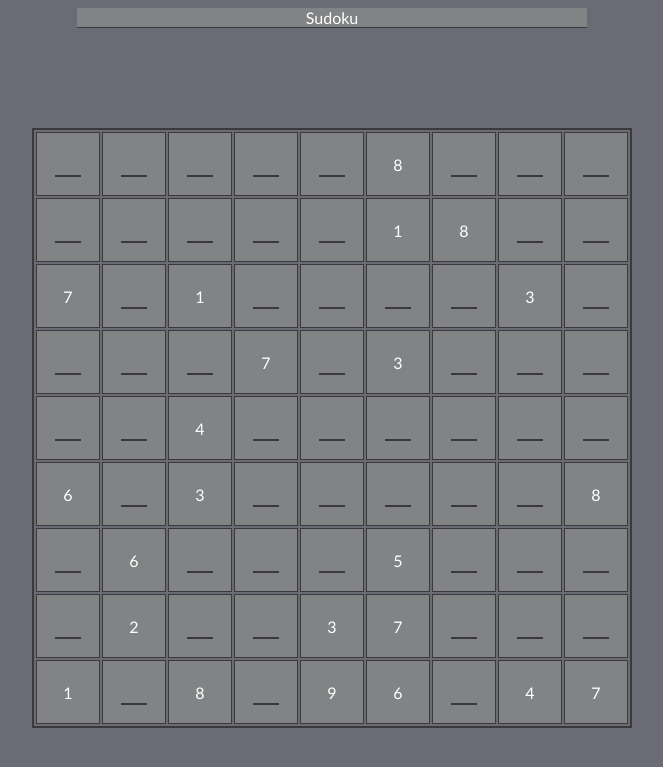
After one commit to guimendiacastro/Django-Assingment-2-, a Django app: page /sudoku in a window 1280 px wide. The commit adds this page. Shown: the top 767 px of the page, without its empty margins (308-971 px from the left). Run offline with Django 4.2, Linux system fonts and the light colour scheme.

Commit message:
adding basic sudoku

```diff
--- a/Assi2/static/searchstyle.css
+++ b/Assi2/static/searchstyle.css
@@ -17,9 +17,10 @@ body{
 }
 
 .board-container{
-    width: 330px;
-    height: 330px;
+    width: 500px;
+    height: 500px;
     margin-bottom: 30px;
+    text-align: center;
 }
 
 
--- /dev/null
+++ b/Assi2/static/sudApp.js
@@ -0,0 +1,61 @@
+const sudTable = document.getElementById("sudGrid")
+
+
+
+const nums ="123456789"
+
+function splitArray(arr, len){
+    var chunks  =[], i = 0, n = arr.length;
+    while(i<n) {
+        console.log(arr.slice(i,i+len))
+        chunks.push(arr.slice(i,i += len));
+    }
+    console.log(chunks)
+    return chunks
+}
+
+var useGrid = document.getElementById('gridNums').innerHTML
+useGrid = Array.from(useGrid)
+console.log(useGrid)
+useGrid.shift()
+useGrid.pop()
+console.log(useGrid)
+useGrid = splitArray(useGrid,9)
+console.log(useGrid)
+
+useGrid.forEach((row, rowNum) => {
+    console.log('hello')
+    const rowElement = document.createElement('tr')
+    if(rowNum%3 == 0 ){
+        rowElement.style.borderBottomWidth = '3px'
+    }
+    rowElement.setAttribute('id', 'Row-' + rowNum)
+    rowElement.classList.add('row')
+    row.forEach((column,columnNum) => {
+        console.log('fbogisbj')
+        const boxElement = document.createElement('td')
+        boxElement.setAttribute('id','Row-' + rowNum + '-column-' + columnNum)
+        boxElement.style.backgroundColor = '#818384'
+        if(useGrid[rowNum][columnNum] == " "){
+            console.log("hey")
+            const inputSpace = document.createElement('input');
+            inputSpace.setAttribute('id','input-'+rowNum+'-'+columnNum)
+            inputSpace.classList.add('inpSpa')
+            inputSpace.setAttribute('useNum',rowNum+columnNum)
+            inputSpace.setAttribute('type','text')
+            console.log(inputSpace)
+            boxElement.appendChild(inputSpace)        }else{
+                boxElement.innerText = useGrid[rowNum][columnNum]
+            }
+        boxElement.classList.add('boxes')
+        rowElement.append(boxElement)
+        console.log(boxElement.id)
+        console.log(rowElement)
+        boxElement.classList.add('boxes')
+        rowElement.append(boxElement)
+        console.log(boxElement.id)
+        console.log(rowElement)
+    })
+    console.log(rowElement.id)
+    sudTable.append(rowElement)
+})
--- /dev/null
+++ b/Assi2/static/sudStyle.css
@@ -0,0 +1,56 @@
+* {
+    color: #ffffff;
+    font-family: 'Trebuchet MS', 'Lucida Sans Unicode', 'Lucida Grande', 'Lucida Sans', Arial, sans-serif;
+}
+
+
+body{
+    background-color: #6a6b74;
+}
+
+.game-container {
+    height: 90vh;
+    display: flex;
+    flex-direction: column;
+    justify-content: space-between;
+    align-items: center;
+}
+
+
+.title-container{
+    text-align: center;
+    width: 510px;
+    border-bottom: solid 1px #3a3a3c;
+    background-color: #818384;
+}
+
+.sudGrid{
+    height: 600px;
+    width: 600px;
+    border: 2px solid #3a3a3c;
+}
+
+td{
+    width: 20px;
+    height: 30px;
+    text-align: center;
+    border: 1px solid #3a3a3c;
+    font-size: 10;
+
+}
+
+.hideChar{
+    display: none;
+    color: #818384;
+}
+
+.inpSpa{
+    width: 22px;
+    height: 22px;
+    background-color: #818384;
+    font-size: large;
+    text-align: center;
+    outline:0;
+    border-width: 0 0 2px;
+    border-color: #3a3a3c;
+}
--- /dev/null
+++ b/Assi2/templates/sudoku.html
@@ -0,0 +1,26 @@
+{% load static %}
+<!DOCTYPE html>
+<html lang="en">
+<head>
+    <meta charset="UTF-8">
+    <meta http-equiv="X-UA-Compatible" content="IE=edge">
+    <meta name="viewport" content="width=device-width, initial-scale=1.0">
+    <link rel="stylesheet" href="{% static 'sudStyle.css' %}"/>
+    <script src = "{% static 'sudApp.js' %}"defer></script>
+    <script src="http://ajax.googleapis.com/ajax/libs/jquery/3.4.1/jquery.min.js"></script>
+
+    <title>Sudoku</title>
+</head>
+<body>
+    <div class="game-container">
+        <div class="title-container">
+            Sudoku
+        </div>
+        <div class = "table container">
+            <table id = "sudGrid" class="sudGrid">
+            </table>
+        </div>
+    </div>
+</body>
+<div id = 'gridNums' class = 'hideChar'> {{ gridString }} </div>
+</html>
--- a/Assi2/wordle/urls.py
+++ b/Assi2/wordle/urls.py
@@ -9,5 +9,6 @@ urlpatterns = [
     path('add', views.add, name = 'add'),
     path('add2', views.add2, name = 'add2'),
     path('out', AjaxHandlerView1.as_view()),
-    path('search', views.word, name = 'word')
+    path('search', views.word, name = 'word'),
+    path('sudoku', views.sudoku, name = 'sudoku')
 ]
--- a/Assi2/wordle/views.py
+++ b/Assi2/wordle/views.py
@@ -8,6 +8,7 @@ from wordle.words import all, answers
 import random
 from wordle.wordbank import wordToUse
 from itertools import chain
+from random import shuffle
 # Create your views here.
 
 def home(request):
@@ -111,6 +112,7 @@ def word(request):
     print(boardset)
     print(searchWord,'!')
     boardset = list(chain.from_iterable(boardset))
+    print(boardset)
     boardset = ''.join([str(char) for char in boardset])
     return render(request, 'wordpage.html', {'boardSet': boardset, 'searchWords': searchWord})
 
@@ -199,3 +201,87 @@ def createSearch():
                 success = True
     fillRest(board)
     return board, useWords
+
+def sudoku(request):
+    grid = createSudoku([[' ',' ',' ',' ',' ',' ',' ',' ',' ',],
+        [' ',' ',' ',' ',' ',' ',' ',' ',' ',],
+        [' ',' ',' ',' ',' ',' ',' ',' ',' ',],
+        [' ',' ',' ',' ',' ',' ',' ',' ',' ',],
+        [' ',' ',' ',' ',' ',' ',' ',' ',' ',],
+        [' ',' ',' ',' ',' ',' ',' ',' ',' ',],
+        [' ',' ',' ',' ',' ',' ',' ',' ',' ',],
+        [' ',' ',' ',' ',' ',' ',' ',' ',' ',],
+        [' ',' ',' ',' ',' ',' ',' ',' ',' ',]])
+    for i in range (58):
+        remove = False
+        while remove == False:
+            row = random.randint(0,8)
+            column = random.randint(0,8)
+            if grid[row][column] != ' ':
+                grid[row][column] = ' '
+                remove = True
+    print(grid)
+    print(grid[0])
+    gridString = list(chain.from_iterable(grid))
+    print(gridString)
+    gridString = ''.join([str(char) for char in gridString])
+    print('yo')
+    print(gridString)
+    print("hey")
+    print(gridString ,'gridstring')
+    return render(request, 'sudoku.html', {'gridString': gridString})
+
+
+def gridFull(grid):
+    for row in range(0,9):
+        for column in range(0,9):
+            if grid[row][column]== " ":
+                return False
+    return True
+
+def createSudoku(grid):
+        print(grid)
+        nums = [1,2,3,4,5,6,7,8,9]
+        for i in range(0,81):
+            row = i//9
+            column = i%9
+            if grid[row][column] == ' ':
+                shuffle(nums)
+                for x in nums:
+                    print(x)
+                    if x not in grid[row]:
+                        print("passed 1")
+                        if x not in ([grid[0][column],grid[1][column],grid[2][column],grid[3][column],grid[4][column],grid[5][column],grid[6][column],grid[7][column],grid[8][column]]):
+                            print("passed 2")
+                            box = []
+                            if row<3:
+                                if column<3:
+                                    box=[grid[j][0:3] for j in range(0,3)]
+                                elif column <6 :
+                                    box=[grid[j][3:6] for j in range(0,3)]
+                                else:
+                                    box=[grid[j][6:9] for j in range(0,3)]
+                            elif row<6:
+                                if column<3:
+                                    box=[grid[j][0:3] for j in range(3,6)]
+                                elif column <6 :
+                                    box=[grid[j][3:6] for j in range(3,6)]
+                                else:
+                                    box=[grid[j][6:9] for j in range(3,6)]
+                            elif row<9:
+                                if column<3:
+                                    box=[grid[j][0:3] for j in range(6,9)]
+                                elif column <6 :
+                                    box=[grid[j][3:6] for j in range(6,9)]
+                                else:
+                                    box=[grid[j][6:9] for j in range(6,9)]
+                            if x not in box[0]and x not in box[1] and x not in box[2]:
+                                grid[row][column] = x
+                                if gridFull(grid) == True:
+                                    return grid
+                                else:
+                                    new = createSudoku(grid)
+                                    if new:
+                                        return new
+                break
+        grid[row][column] = " "
```
Also changed, not shown: Assi2/static/searchapp.js (+4 -8 lines).
